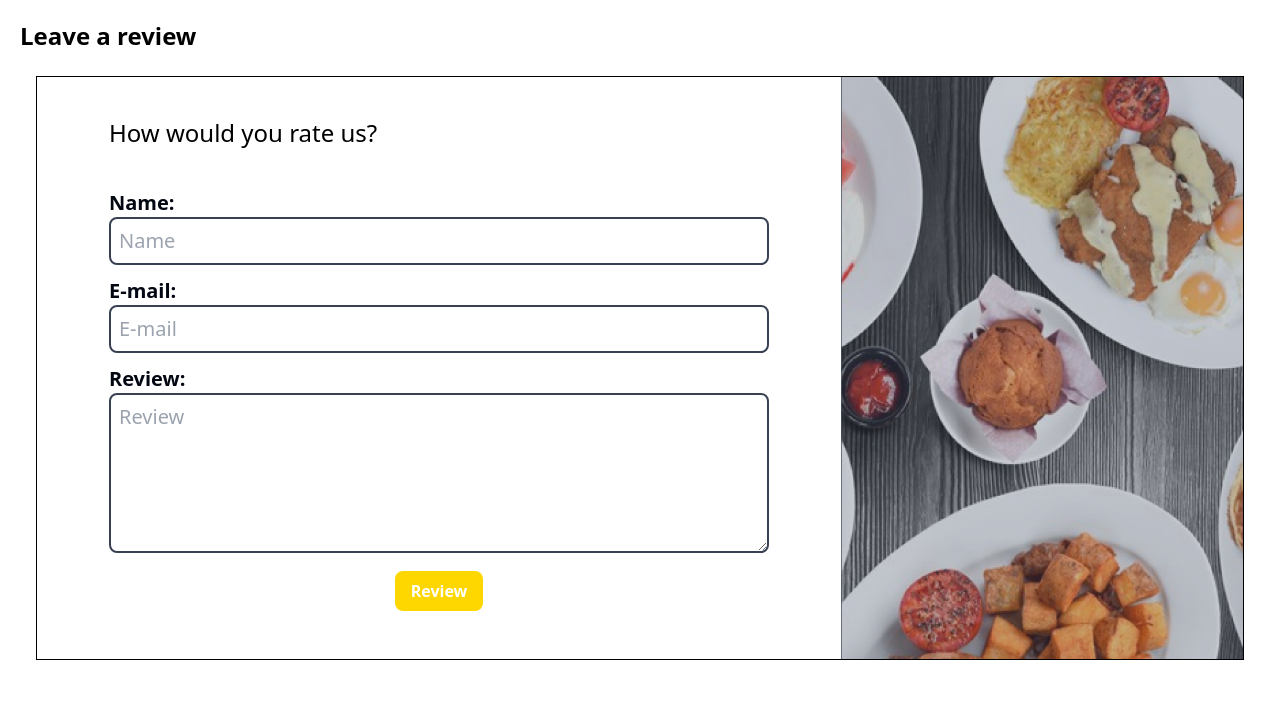
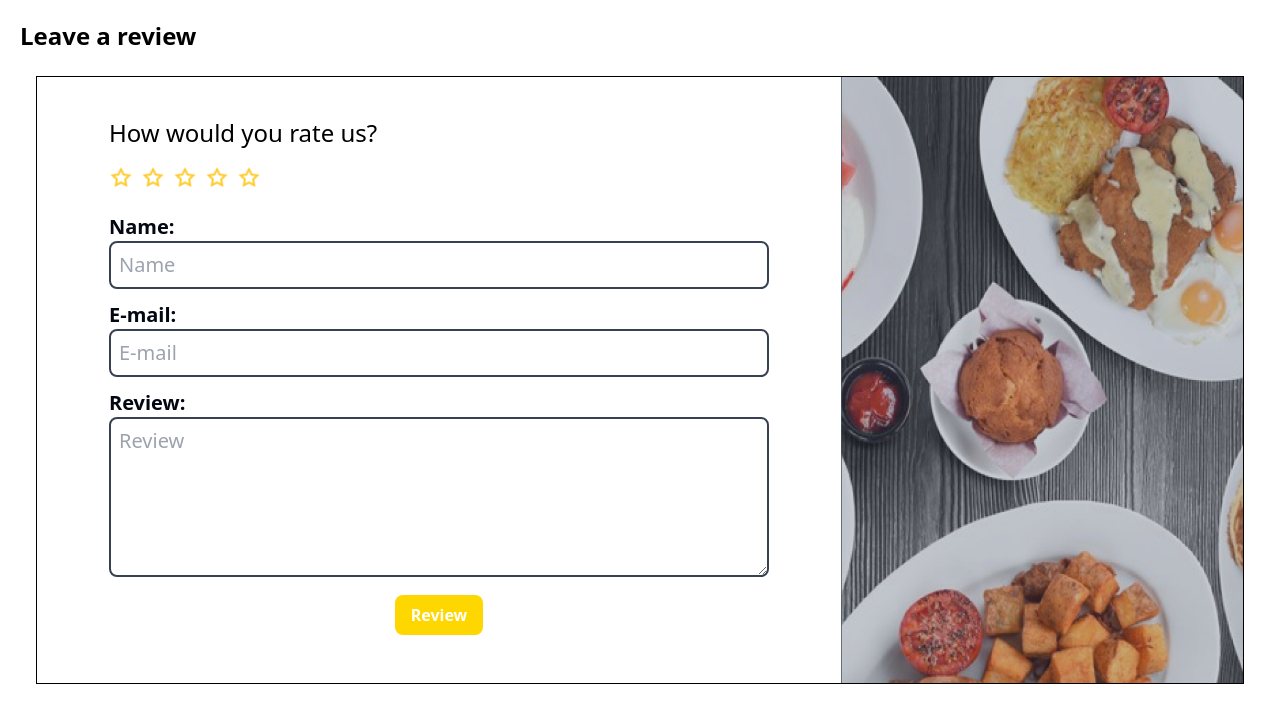
Before and after one commit to dopi95/ArtisanBlend-Restaurant-App, a React (Vite) app: page / in a window 1280 px wide. Shown: the top 722 px of the page. Built offline with nearby package versions, Linux system fonts and the light colour scheme.

Commit message:
Finished implementing rating logic

```diff
--- a/src/components/LeaveReview.jsx
+++ b/src/components/LeaveReview.jsx
@@ -1,3 +1,4 @@
+import StarRating from "./StarRating"
 function LeaveReview(){
   return(
     <main className="p-5 md:max-h-screen">
@@ -5,7 +6,7 @@ function LeaveReview(){
       <section className="flex border-black border rounded-none mt-6 mx-4">
         <article class="p-10 mx-8 flex flex-col gap-4 flex-1">
           <h3 class="text-2xl">How would you rate us?</h3>
-          <div id="star_rating" class="flex gap-2"></div>
+          <StarRating/>
           <form action="" class="md:max-w-3xl md:min-w-72 py-2">
             <label for="name" class="text-gray-950 text-xl font-bold">Name:</label>
             <input type="text" id="name" placeholder="Name" class="outline-none w-full rounded-lg text-gray-950 text-xl px-2 py-2 mb-3 border-2 border-solid border-gray-700" required/>
--- a/src/components/StarRating.jsx
+++ b/src/components/StarRating.jsx
@@ -0,0 +1,31 @@
+import { useState } from "react"
+function StarRating(){
+
+  // declare the state
+  const [selectedRating, setSelectedRating] = useState(0);
+  const totalStars = 5;
+
+  //declare images icons
+  const emptyStar = "icons/icons8-rating-empty.png";
+  const fullStar = "icons/icons8-rating-full.png";
+
+  //render stars
+  return(
+    <div className="flex gap-2">
+      {[...Array(totalStars)].map((undefinedPlaceholder, i) => {
+        const starValue = i + 1;
+        return (
+          <img
+            key={starValue}
+            src={starValue <= selectedRating ? fullStar : emptyStar}
+            alt={starValue <= selectedRating ? "Full Star" : "Empty Star"}
+            style={{ cursor: "pointer", width: "24px", height: "24px" }}
+            onClick={() => setSelectedRating(starValue)}
+          />
+        );
+      })}
+    </div>
+  )
+}
+
+export default StarRating
```
